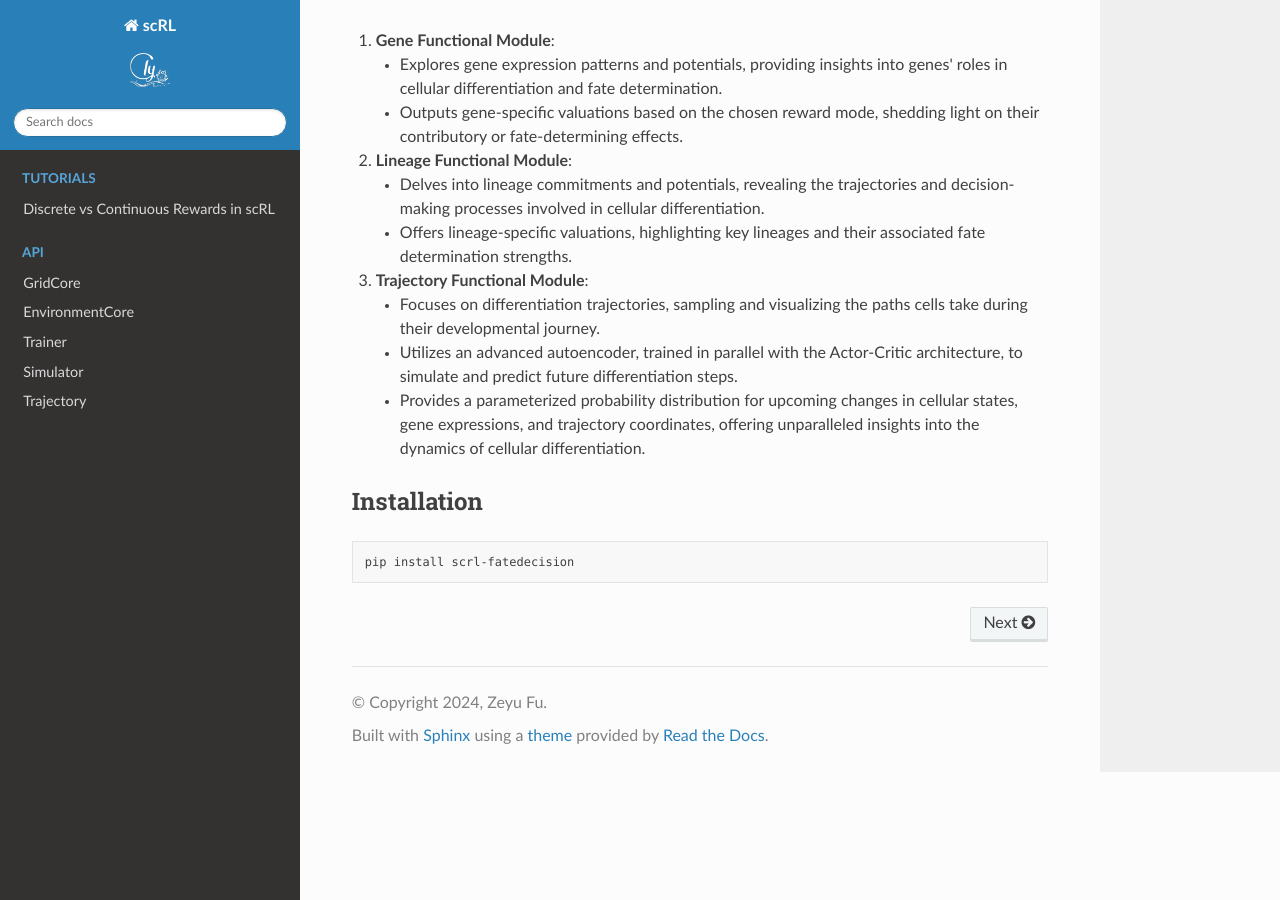
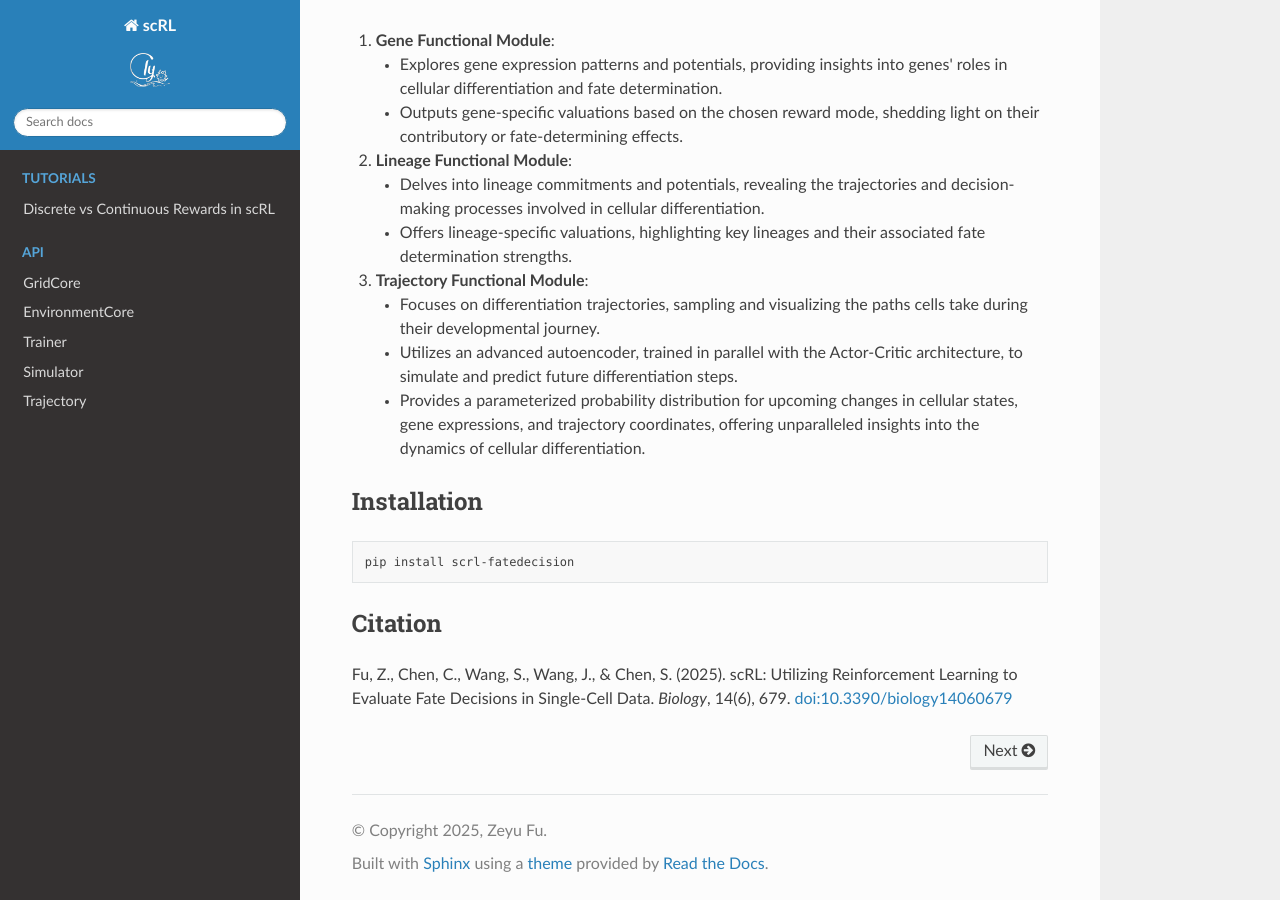
Before and after one commit to PeterPonyu/scRL, a Sphinx documentation site: the page built from source/index.rst, in a window 1280 px wide and 900 px high, scrolled down 2455 px. Built offline with Sphinx 7.4.7 and the Read the Docs theme 3.1.0, drawn with Linux system fonts in a browser that asks for light colours; pages that are not in the unit, such as notebooks, are missing from menus.

Commit message:
Polish ReadTheDocs: fix version, update docs, add citation
- Fix version mismatch: __init__.py 0.0.6 -> 0.0.7 to match setup.py
- Update copyright year to 2025
- Add get_state_value to environment.rst API docs
- Add citation block to index.rst
- Remove restrictive jinja2<3.1 pin from docs requirements

Co-Authored-By: Claude Opus 4.6 (1M context) <noreply@anthropic.com>

```diff
--- a/scRL/__init__.py
+++ b/scRL/__init__.py
@@ -20,4 +20,4 @@ __all__ = ['grids_from_embedding', 'align_pseudotime', 'project_cluster', 'proje
            # Backward compatibility
            , 'lineage_rewards', 'gene_rewards', 'project_expression']
 
-__version__ = '0.0.6'
+__version__ = '0.0.7'
--- a/source/conf.py
+++ b/source/conf.py
@@ -4,7 +4,7 @@ sys.path.insert(0, os.path.abspath('../'))
 import scRL
 
 project = 'scRL'
-copyright = '2024, Zeyu Fu'
+copyright = '2025, Zeyu Fu'
 author = 'Zeyu Fu'
 release = scRL.__version__
 
--- a/source/index.rst
+++ b/source/index.rst
@@ -69,6 +69,14 @@ Installation
 
     pip install scrl-fatedecision
 
+Citation
+--------
+
+Fu, Z., Chen, C., Wang, S., Wang, J., & Chen, S. (2025).
+scRL: Utilizing Reinforcement Learning to Evaluate Fate Decisions in Single-Cell Data.
+*Biology*, 14(6), 679.
+`doi:10.3390/biology14060679 <https://doi.org/10.3390/biology14060679>`_
+
 .. toctree::
    :maxdepth: 1
    :hidden:
--- a/source/requirements.txt
+++ b/source/requirements.txt
@@ -4,7 +4,6 @@ myst_parser>=0.15.2
 sphinx>=3.5.2
 nbsphinx>=0.8.8
 ipython_genutils>=0.2.0
-jinja2<3.1
 sphinx-rtd-theme>=2.0.0
 anndata>=0.8.0
 numpy>=1.23.5
```
Also changed, not shown: source/environment.rst (+9 -0 lines).
